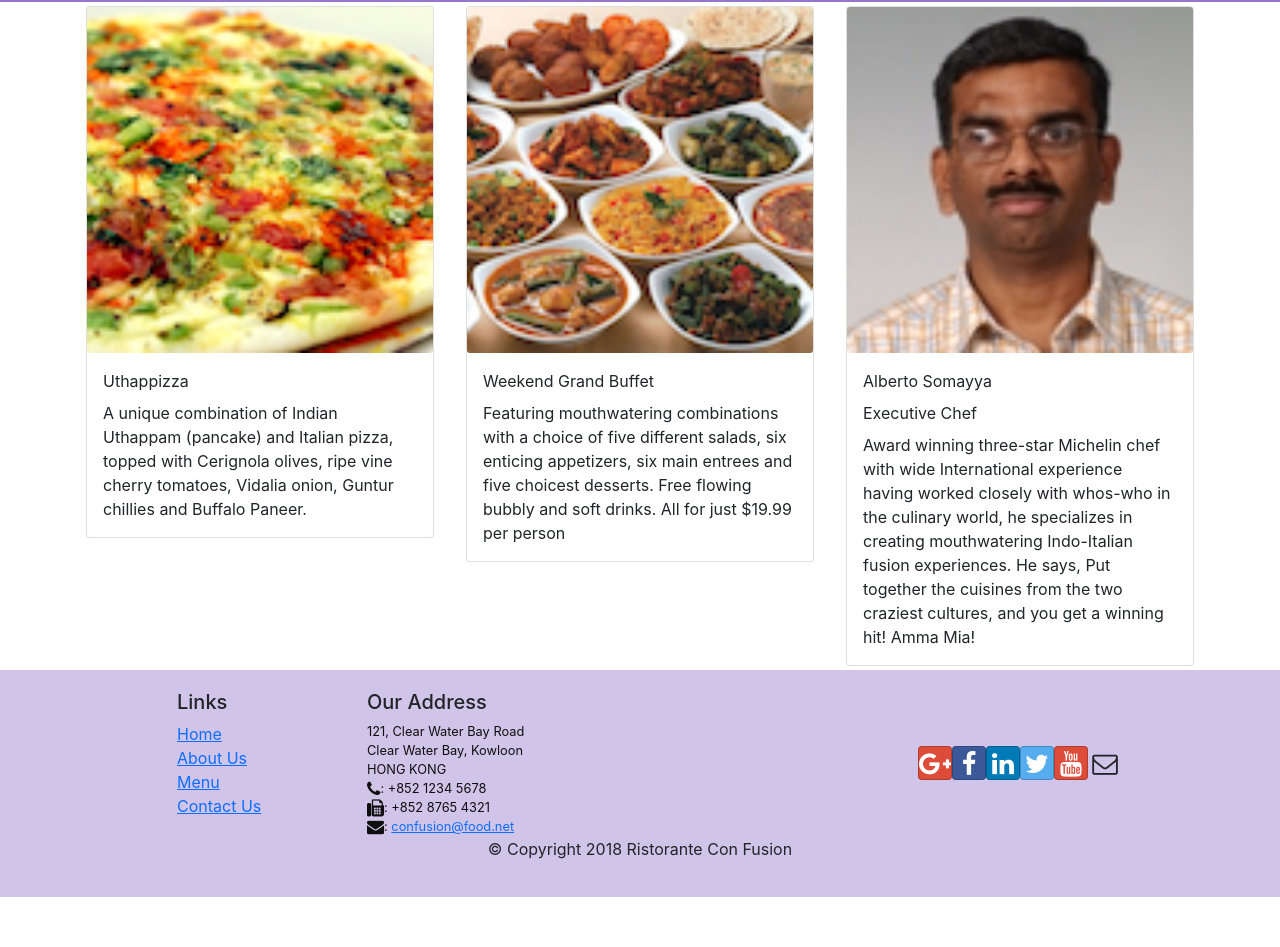
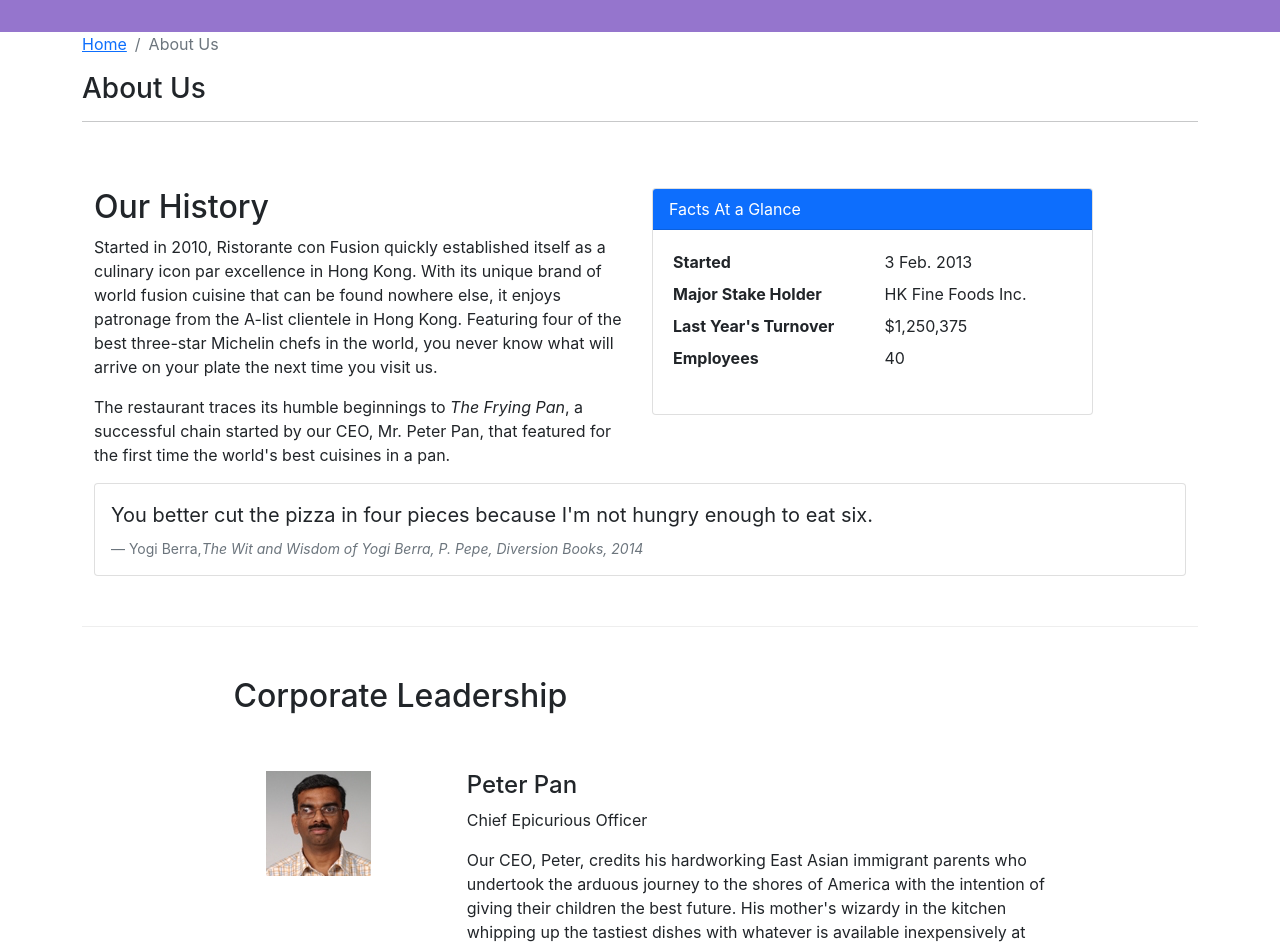
Before and after one commit to sidharthkumar2019/FEWD-React, a React (Create React App) app: page /aboutus in a window 1280 px wide. Before the commit this address led to /home. Shown: the part 260-1207 px from the top of the page. Before the commit the page ends 1157 px from the top, so only its background shows below. Built offline with nearby package versions, Linux system fonts and the light colour scheme.

Commit message:
Assignment 2

```diff
--- /dev/null
+++ b/src/components/AboutComponent.js
@@ -0,0 +1,96 @@
+import React from 'react';
+import { Breadcrumb, BreadcrumbItem, Card, CardBody, CardHeader, Media } from 'reactstrap';
+import { Link } from 'react-router-dom';
+
+const RenderLeader = ({leader}) => {
+
+    return (
+        <div key={leader.id} className="row mt-5">
+            <Media className ="col-3 ">
+                <Media object src={leader.image} alt={leader.name} />
+            </Media>
+            <Media body className="col-9 ml-5">
+            <Media heading>{leader.name}</Media>
+            <p>{leader.designation}</p>
+            <p>{leader.description}</p>
+            </Media>
+
+        </div>
+    );
+}
+
+function About(props) {
+
+    const leaders = props.leaders.map((leader) => {
+        return (
+            <RenderLeader leader={leader} />
+        );
+    });
+
+    return(
+        <div className="container">
+            <div className="row">
+                <Breadcrumb>
+                    <BreadcrumbItem><Link to="/home">Home</Link></BreadcrumbItem>
+                    <BreadcrumbItem active>About Us</BreadcrumbItem>
+                </Breadcrumb>
+                <div className="col-12">
+                    <h3>About Us</h3>
+                    <hr />
+                </div>
+            </div>
+            <div className="row row-content">
+                <div className="col-12 col-md-6">
+                    <h2>Our History</h2>
+                    <p>Started in 2010, Ristorante con Fusion quickly established itself as a culinary icon par excellence in Hong Kong. With its unique brand of world fusion cuisine that can be found nowhere else, it enjoys patronage from the A-list clientele in Hong Kong.  Featuring four of the best three-star Michelin chefs in the world, you never know what will arrive on your plate the next time you visit us.</p>
+                    <p>The restaurant traces its humble beginnings to <em>The Frying Pan</em>, a successful chain started by our CEO, Mr. Peter Pan, that featured for the first time the world's best cuisines in a pan.</p>
+                </div>
+                <div className="col-12 col-md-5">
+                    <Card>
+                        <CardHeader className="bg-primary text-white">Facts At a Glance</CardHeader>
+                        <CardBody>
+                            <dl className="row p-1">
+                                <dt className="col-6">Started</dt>
+                                <dd className="col-6">3 Feb. 2013</dd>
+                                <dt className="col-6">Major Stake Holder</dt>
+                                <dd className="col-6">HK Fine Foods Inc.</dd>
+                                <dt className="col-6">Last Year's Turnover</dt>
+                                <dd className="col-6">$1,250,375</dd>
+                                <dt className="col-6">Employees</dt>
+                                <dd className="col-6">40</dd>
+                            </dl>
+                        </CardBody>
+                    </Card>
+                </div>
+                <div className="col-12">
+                    <Card>
+                        <CardBody className="bg-faded">
+                            <blockquote className="blockquote mb-4">
+                                <p><span>
+                                You better cut the pizza in four pieces because
+                                    I'm not hungry enough to eat six.
+                                </span></p>
+                            </blockquote>
+                                <footer className="blockquote-footer mb-0">Yogi Berra,
+                                <cite title="Source Title">The Wit and Wisdom of Yogi Berra,
+                                    P. Pepe, Diversion Books, 2014</cite>
+                                </footer>
+                        </CardBody>
+                    </Card>
+                </div>
+            </div>
+            <div className="row row-content col-9">
+                <div className="col-12">
+                    <h2>Corporate Leadership</h2>
+                </div>
+                <div className="col-12">
+                    <Media list>
+                        {leaders}
+                    </Media>
+                </div>
+            </div>
+        </div>
+    );
+}
+
+export default About;
--- a/src/components/HeaderComponent.js
+++ b/src/components/HeaderComponent.js
@@ -22,6 +22,7 @@ class Header extends Component {
             // React fragment
             <>
                 <Navbar dark expand="md">
+                    <div className="container">
                         <NavbarToggler onClick={this.toggleNav} />
                         <NavbarBrand href="/"><img src='assets/images/logo.png' height="30" width="41" alt='Ristorante Con Fusion' /></NavbarBrand>
                         <Collapse isOpen={this.state.isNavOpen} navbar>
@@ -40,6 +41,7 @@ class Header extends Component {
                             </NavItem>
                             </Nav>
                         </Collapse>
+                    </div>
                 </Navbar>
 
                 {/* Jumbotron Component has been depricated in Bootstrap 5*/}
--- a/src/components/MainComponent.js
+++ b/src/components/MainComponent.js
@@ -10,6 +10,7 @@ import Home from './HomeComponent';
 import Contact from './ContactComponent';
 import {Routes, Route, Navigate, useParams} from 'react-router-dom';
 import DishDetail from './DishDetailComponent';
+import About from './AboutComponent';
 
 class Main extends Component {
 
@@ -48,6 +49,7 @@ class Main extends Component {
           <Route exact path='/menu' element={ <Menu dishes={this.state.dishes}/> } />
           <Route exact path='/menu/:dishId' element={ <DishWithId /> } />
           <Route path='/contactus' element={ <Contact /> } />
+          <Route path='/aboutus' element={ <About leaders={this.state.leaders}/> } />
           <Route path='*' element={ <Navigate to='/home' /> }/>
         </Routes>
 
--- a/src/components/MenuComponent.js
+++ b/src/components/MenuComponent.js
@@ -5,14 +5,12 @@ import { Link } from 'react-router-dom';
 function RenderMenuItem ({dish}) {
   return (
     <Card>
-      <CardBody>
         <Link to={`/menu/${dish.id}`}>
           <CardImg width="100%" src={dish.image} alt={dish.name} />
           <CardImgOverlay body className="ml-5">
               <CardTitle heading>{dish.name}</CardTitle>
           </CardImgOverlay>
         </Link>
-      </CardBody>
     </Card>
   );
 }
```
Lines whose indentation alone changed are shown as unchanged.
